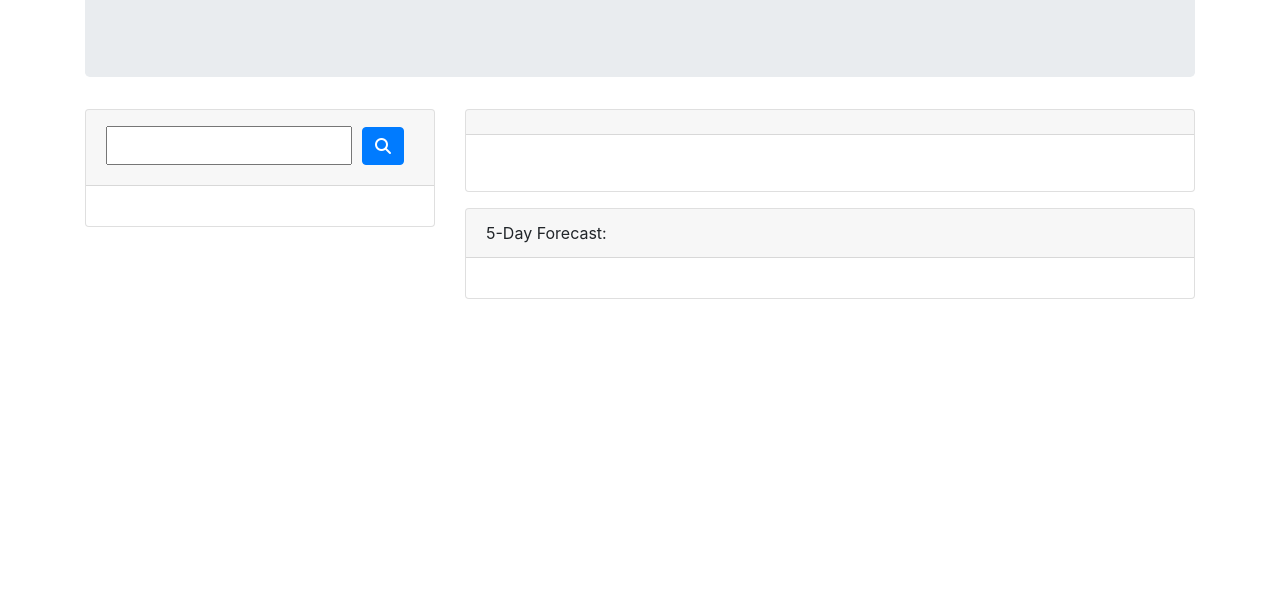
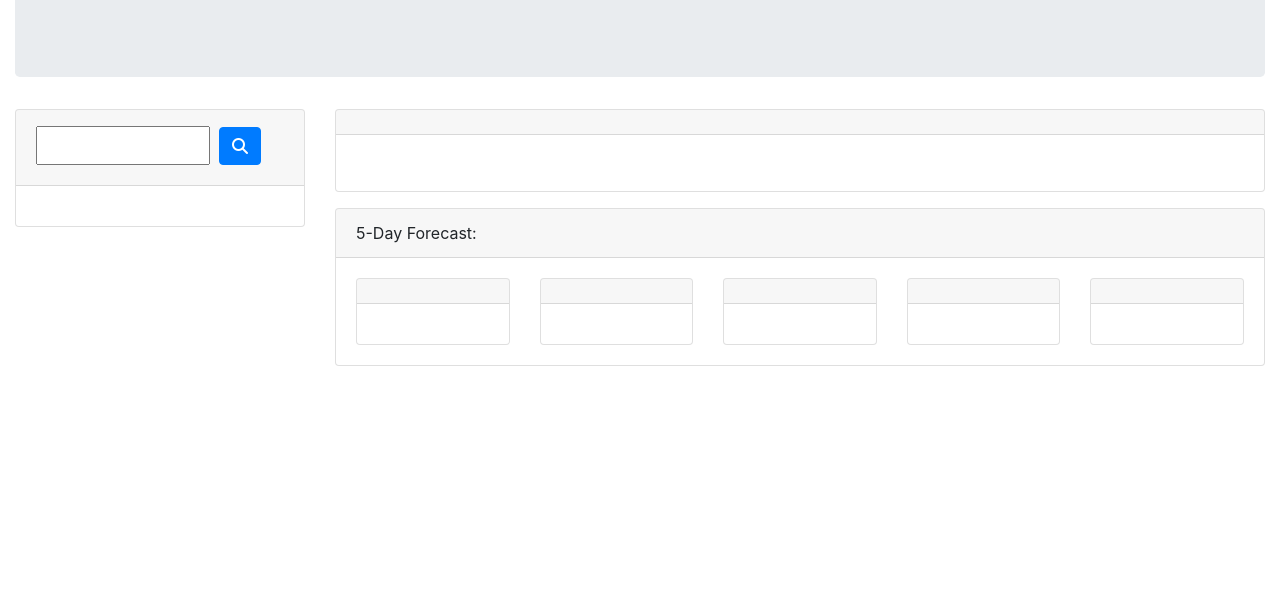
Before and after one commit to KobeMatias/Kizzle, a plain HTML site: page index.html in a window 1280 px wide. Shown: the part 201-800 px from the top of the page. Drawn offline with nearby package versions, Linux system fonts and the light colour scheme.

Commit message:
changed to fluid container + added framework for 5day forecast

```diff
--- a/index.html
+++ b/index.html
@@ -16,13 +16,13 @@
 
 </head>
 <body>
-    <div class="container">
+    <div class="container-fluid">
         <div class="jumbotron">
             <h1 class="display-3">Weather Dashboard</h1>
             <p id="clock">loading clock</p>
         </div>
         <div class="row">
-            <div class="col-md-4">
+            <div class="col-md-3">
                 <div class="card">
                     <div class="card-header">
                         <input class="mb-2 my-1" id="searchBar" type="text">
@@ -35,7 +35,7 @@
                     </div>
                 </div>
             </div>
-            <div class="col-md-8">
+            <div class="col-md-9">
                 <div class="card">
                     <div id="cityName" class="card-header">
 
@@ -54,7 +54,58 @@
                                 5-Day Forecast:
                             </div>
                             <div class="card-body">
+                                <div class="row">
+                                    <div class="col">
+                                        <div class="card">
+                                            <div class="card-header">
 
+                                            </div>
+                                            <div class="card-body">
+
+                                            </div>
+                                        </div>
+                                    </div>
+                                    <div class="col">
+                                        <div class="card">
+                                            <div class="card-header">
+
+                                            </div>
+                                            <div class="card-body">
+
+                                            </div>
+                                        </div>
+                                    </div>
+                                    <div class="col">
+                                        <div class="card">
+                                            <div class="card-header">
+
+                                            </div>
+                                            <div class="card-body">
+
+                                            </div>
+                                        </div>
+                                    </div>
+                                    <div class="col">
+                                        <div class="card">
+                                            <div class="card-header">
+
+                                            </div>
+                                            <div class="card-body">
+
+                                            </div>
+                                        </div>
+                                    </div>
+                                    <div class="col">
+                                        <div class="card">
+                                            <div class="card-header">
+
+                                            </div>
+                                            <div class="card-body">
+
+                                            </div>
+                                        </div>
+                                    </div>
+                                </div>
                             </div>
                         </div>
                     </div>
--- a/style.css
+++ b/style.css
@@ -6,7 +6,7 @@
     font-size: 18px;
     padding-bottom: 4px;
     padding-top: 4px;
-    width: 80%;
+    width: 70%;
 }
 
 #searchBtn {
```
